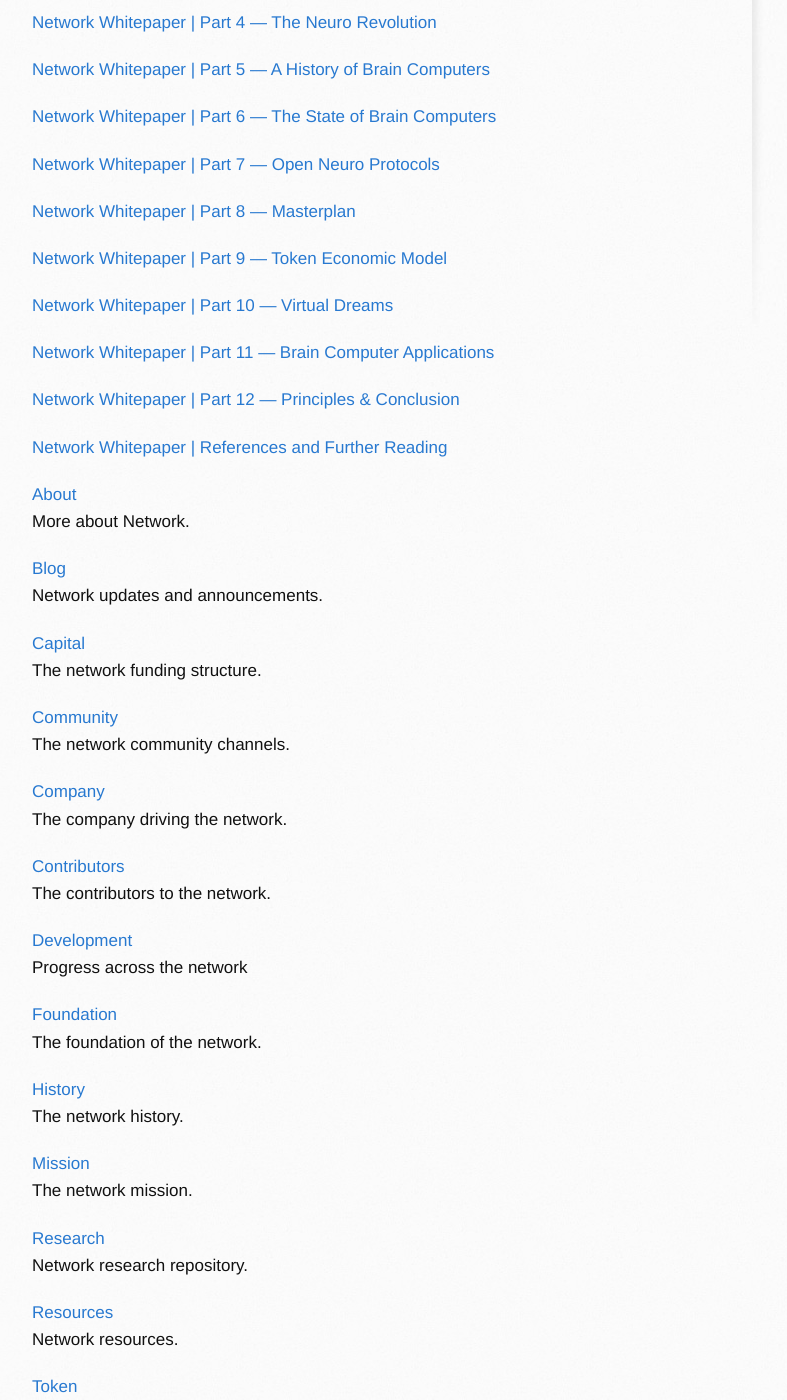
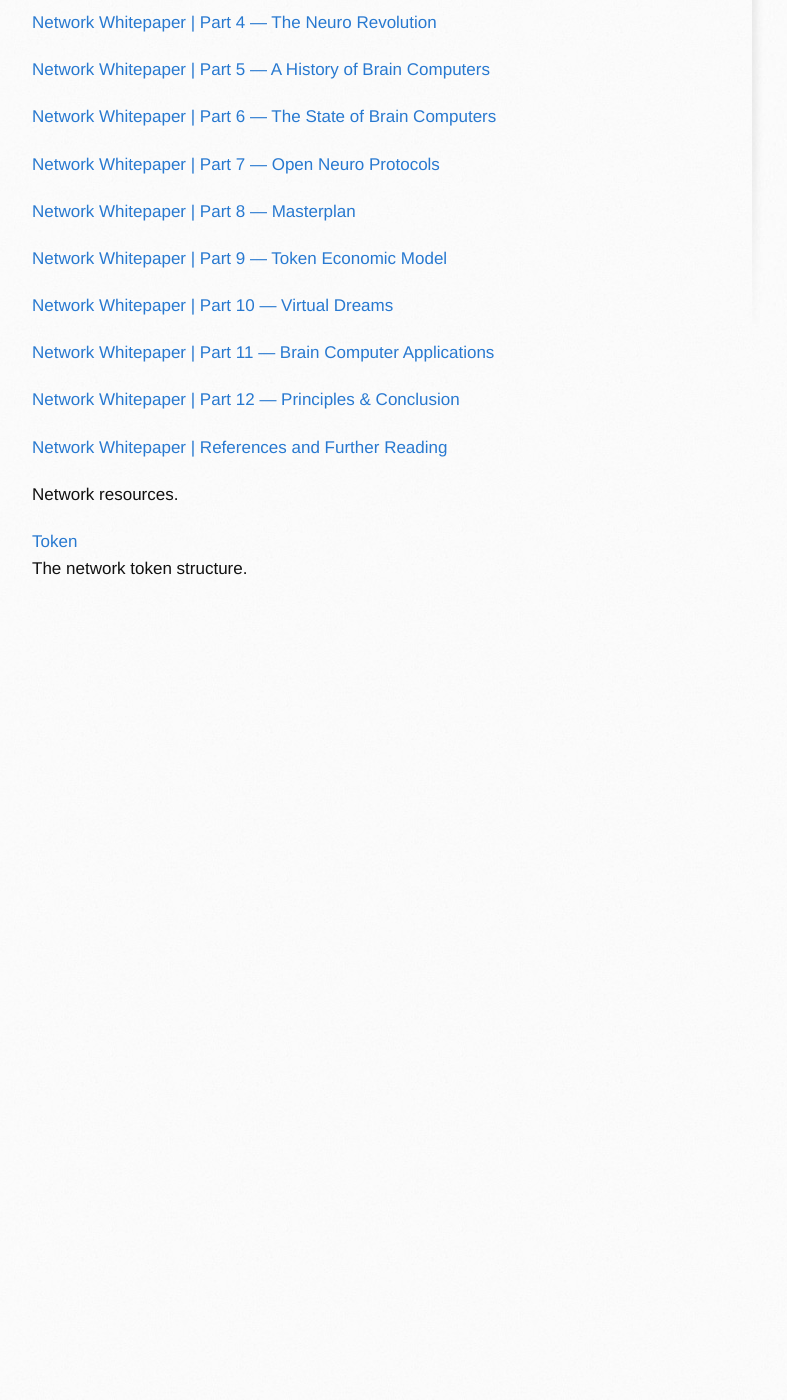
Before and after one commit to networkf/network.github.io, a Jekyll site: the page built from index.md, in a window 1280 px wide and 1400 px high, scrolled down 295 px. Shown: the whole window, without its empty margins (138-925 px from the left). Built offline with Jekyll 4.4.1, drawn with Linux system fonts in a browser that asks for light colours; some web fonts are replaced; our own code applies the rules of GitHub Pages for plain Markdown files; the repository's description, which GitHub fills in, is left out; after the commit the page ends 925 px from its top, so only the background shows below that.

Commit message:
Update index.md

```diff
--- a/index.md
+++ b/index.md
@@ -47,54 +47,6 @@ layout: default
 [Network Whitepaper | References and Further Reading](/whitepaper21references)
 <br>
 
-
-
-[About](/about)
-<br>
-More about Network.
-
-[Blog](/blog)
-<br>
-Network updates and announcements.
-
-[Capital](/capital)
-<br>
-The network funding structure.
-
-[Community](/community)
-<br>
-The network community channels.
-
-[Company](/company)
-<br>
-The company driving the network.
-
-[Contributors](/contributors)
-<br>
-The contributors to the network.
-
-[Development](/development)
-<br>
-Progress across the network
-
-[Foundation](/foundation)
-<br>
-The foundation of the network.
-
-[History](/history)
-<br>
-The network history.
-
-[Mission](/mission)
-<br>
-The network mission.
-
-[Research](/research)
-<br>
-Network research repository.
-
-[Resources](/resources)
-<br>
 Network resources.
 
 [Token](/token)
```
